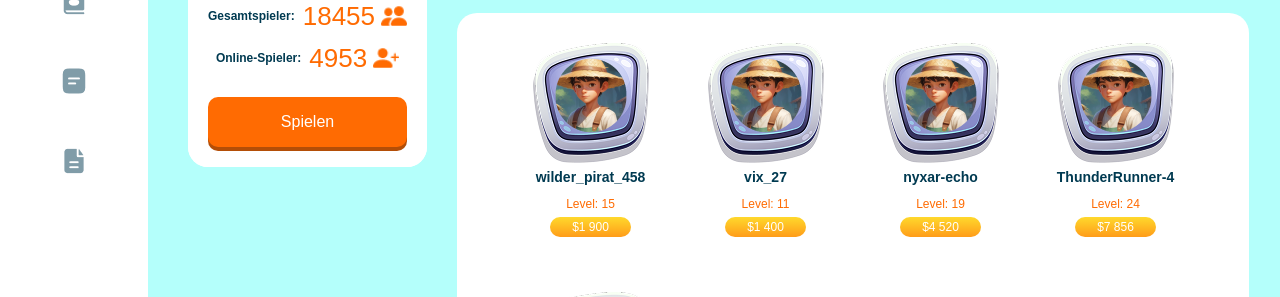
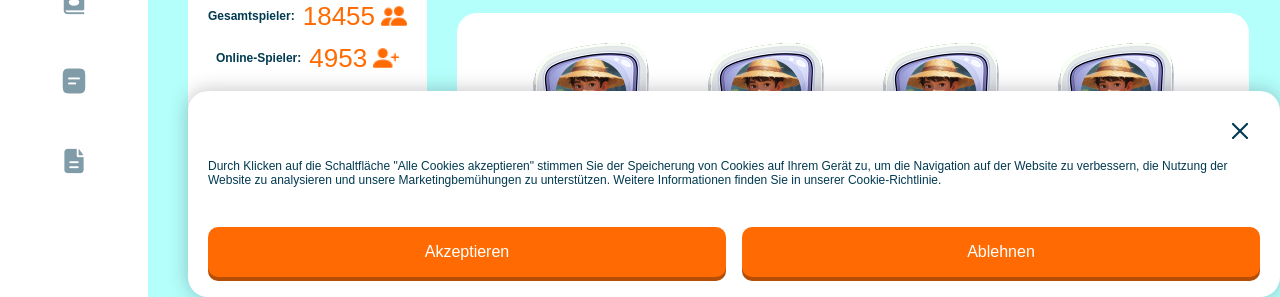
Before and after one commit to bogdangill/DE-white-game-2, a website: page src/pages/game1.html in a window 1280 px wide. Shown: the part 503-800 px from the top of the page. Drawn offline with nearby package versions, Linux system fonts and the light colour scheme; files that its build step writes are made by us from their sources; files whose address does not match are found by name; a web font is replaced by a local one.

Commit message:
add banner

```diff
--- /dev/null
+++ b/src/pages/blocks/banner.html
@@ -0,0 +1,17 @@
+<section class="banner" data-js-banner-cookie>
+    <div class="banner__inner">
+        <p class="banner__text">
+            Durch Klicken auf die Schaltfläche "Alle Cookies akzeptieren" stimmen Sie der Speicherung von Cookies auf Ihrem Gerät zu, um die Navigation auf der Website zu verbessern, die Nutzung der Website zu analysieren und unsere Marketingbemühungen zu unterstützen. Weitere Informationen finden Sie in unserer Cookie-Richtlinie.
+        </p>
+        <div class="banner__buttons">
+            <button class="button" data-js-banner-close>
+                Akzeptieren
+            </button>
+            <button class="button">
+                Ablehnen
+            </button>
+        </div>
+        <button class="banner__close">
+        </button>
+    </div>
+</section>
--- a/src/pages/blocks/page-template.html
+++ b/src/pages/blocks/page-template.html
@@ -35,6 +35,7 @@
         {% block main %}
         {% endblock %}
     </main>
+    {% include "banner.html" %}
     <script src="./scripts/index.js" type="module" defer></script>
 </body>
 
--- /dev/null
+++ b/src/scripts/banner.js
@@ -0,0 +1,34 @@
+export default class Banner {
+    closeButtonSelector = '[data-js-banner-close]';
+    isActiveSelector = 'is-active';
+    isBannerShown = false;
+
+    constructor(
+        targetSelector = '[data-js-banner]'
+    ) {
+        this.target = targetSelector,
+        this.closeButtons = this.closeButtonSelector,
+        this.isActive = this.isActiveSelector
+
+        this.banner = document.querySelector(this.target);
+        this.bannerCloseButtons = this.banner.querySelectorAll(this.closeButtons);
+
+    }
+
+    showBanner() {
+        this.banner.classList.add(this.isActive);
+        this._bindEvents(this.bannerCloseButtons);
+        this.isBannerShown = true;
+    }
+    closeBanner() {
+        this.banner.classList.remove(this.isActive);
+        this.isBannerShown = false;
+    }
+    _bindEvents(targets) {
+        targets.forEach((target) => {
+            target.addEventListener('click', () => {
+                this.closeBanner();
+            });
+        });
+    }
+}
--- a/src/scripts/index.js
+++ b/src/scripts/index.js
@@ -1,3 +1,4 @@
+import Banner from "./banner.js";
 import { Faq } from "./faq.js";
 import Form from "./form.js";
 import { Nav, Popup } from "./nav.js";
@@ -21,3 +22,6 @@ form.init();
 
 const popup = new Popup();
 const nav = new Nav();
+const cookieBanner = new Banner('[data-js-banner-cookie]');
+
+cookieBanner.showBanner();
--- a/src/styles/blocks/_banner.scss
+++ b/src/styles/blocks/_banner.scss
@@ -1 +1,59 @@
 @use '../helpers' as *;
+
+.banner {
+    position: fixed;
+    top: 0;
+    left: 0;
+    width: 100%;
+    height: 100%;
+    display: none;
+    justify-content: center;
+    align-items: end;
+    z-index: 3;
+    margin: 0;
+
+    &.is-active {
+        display: grid;
+    }
+
+    @include container($container-width, 0);
+
+    @include tablet-md {
+        grid-template-columns: 148px 1fr;
+        align-items: end;
+        column-gap: 40px;
+    }
+
+    &__inner {
+        position: relative;
+        background-color: $bg-covers;
+        border-radius: $brad;
+        box-shadow: 0px 0px 20px 0px rgba(0, 8, 27, 0.25);
+        padding: 68px 20px 20px;
+
+        @include tablet-md {
+            grid-column: 2;
+        }
+    }
+
+    &__text {
+        margin-bottom: 40px;
+    }
+    &__buttons {
+        display: grid;
+        gap: 16px;
+
+        @include tablet-sm {
+            grid-template-columns: 1fr 1fr;
+        }
+    }
+    &__close {
+        position: absolute;
+        top: 20px;
+        right: 20px;
+        width: 40px;
+        height: 40px;
+        border: 0;
+        @include backgroundImg("x");
+    }
+}
--- a/src/styles/blocks/_game-description.scss
+++ b/src/styles/blocks/_game-description.scss
@@ -51,6 +51,9 @@
     padding: 20px;
     border-radius: $brad;
 
+    margin-left: 0;
+    margin-right: 0;
+
     &__title {
         color: $bg-button;
         margin-bottom: 8px;
```
